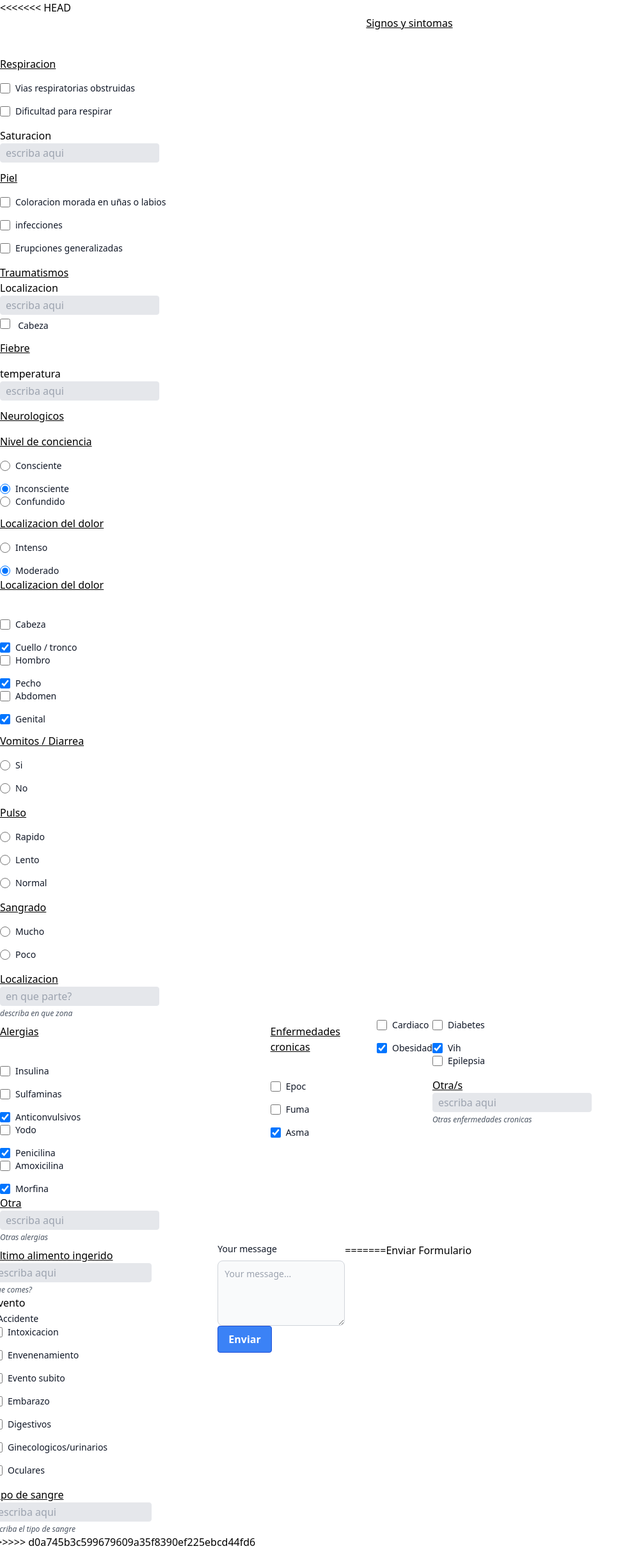
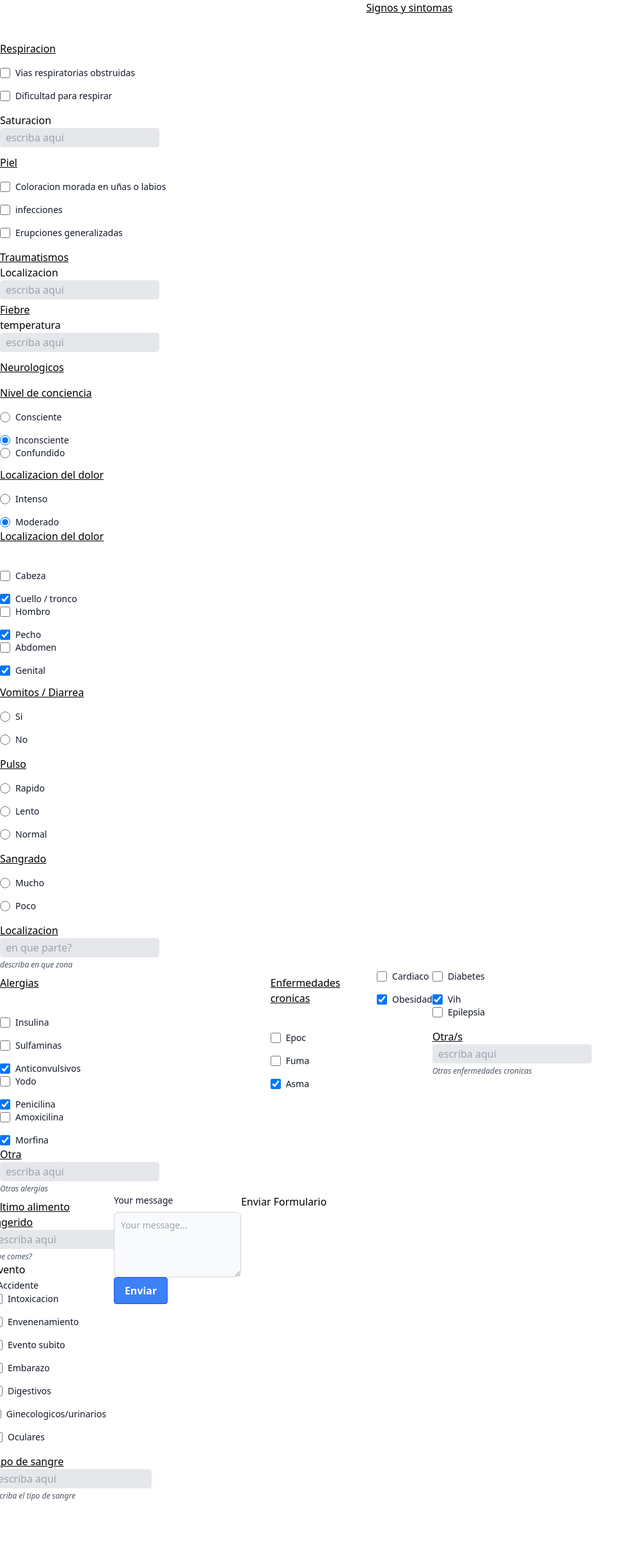
Before and after one commit to Kuroashi1995/pyta, a Flask app: page /paramedicos/formulario in a window 1280 px wide. Shown: the whole page at 64% size, without its empty margins (0-988 px from the left). After the commit the page ends 2345 px from the top, so only its background shows below. Run offline with Flask 2, Linux system fonts and the light colour scheme; some libraries are stand-ins or nearby versions.

Commit message:
agregado fiebre

```diff
--- a/templates/formulario_paramedicos.html
+++ b/templates/formulario_paramedicos.html
@@ -8,7 +8,6 @@
     <script src="https://cdn.tailwindcss.com"></script>
   </head>
   <body>
-<<<<<<< HEAD
     <h1 class="underline mb-10 text-center">Signos y sintomas</h1>
     <div>
 
@@ -90,23 +89,10 @@
     <h6>Localizacion</h6>
     <input class="appearance-none block w-mid bg-gray-200 text-gray-700 border border-gray-200 rounded py-1 px-2 mb-1 leading-tight focus:outline-none focus:bg-white focus:border-gray-500" id="grid-password" placeholder="escriba aqui">
     </div>
-          <input
-            id="default-checkbox"
-            type="checkbox"
-            value=""
-            class="w-4 h-4 text-blue-600 bg-gray-100 rounded border-gray-300 focus:ring-blue-500 dark:focus:ring-blue-600 dark:ring-offset-gray-800 focus:ring-2 dark:bg-gray-700 dark:border-gray-600"
-          />
-        <label
-          for="default-checkbox"
-          class="ml-2 text-sm font-medium text-gray-900 dark:text-gray-300"
-          >Cabeza
-        </label>
-      </div>
-    <div>
-    <h2 class="mt-3 underline mb-4">Fiebre</h2>
-  </div>
+    <div> <h1 class="underline"> Fiebre </h1>
     <h6>temperatura</h6>
   <input class="appearance-none block w-mid bg-gray-200 text-gray-700 border border-gray-200 rounded py-1 px-2 mb-1 leading-tight focus:outline-none focus:bg-white focus:border-gray-500" id="grid-password" placeholder="escriba aqui">
+  </div>
   </div>
     <h2 class="mt-3 underline mb-4">Neurologicos</h2>
 
@@ -758,8 +744,6 @@
         Enviar
       </button>
     </div>
-=======
     <a href="{{ url_for('paramedicos_estado') }}">Enviar Formulario</a>
->>>>>>> d0a745b3c599679609a35f8390ef225ebcd44fd6
   </body>
 </html>
```
